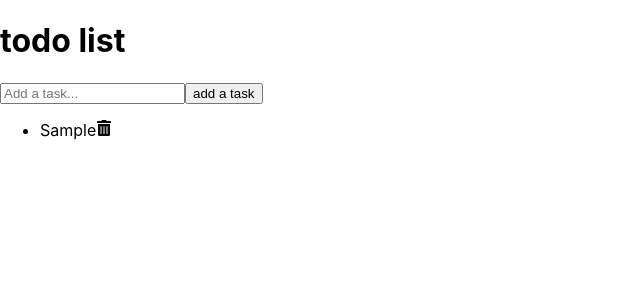
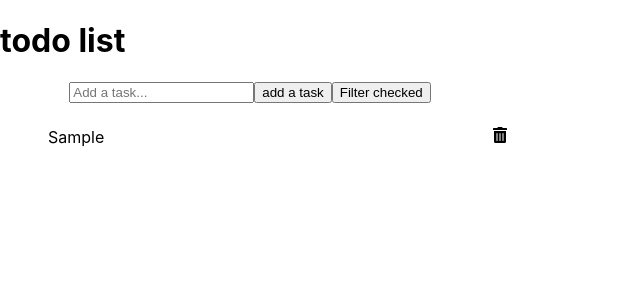
Before and after one commit to Ywette/todo-React, a React (Create React App) app: page / in a window 1280 px wide. Both pictures are taken after typing "Sample" into the empty fields and a click on the button "add a task". Shown: the top 300 px of the page, without its empty margins (0-640 px from the left). Built offline with nearby package versions, Linux system fonts and the light colour scheme.

Commit message:
delete-task

```diff
--- a/src/App.scss
+++ b/src/App.scss
@@ -1,18 +1,14 @@
-.links {
+.todo {
+  width: 500px;
+}
+.todo__form {
+  justify-content: center;
   display: flex;
-  justify-content: space-around;
-  align-items: center;
-  min-height: 100px;
-  background: rgb(101, 113, 117);
-  color: white;
 }
-.link {
-  text-decoration: none;
-  padding: 8px 16px;
-  border-radius: 8px;
-  text-transform: uppercase;
+
+.todo__list {
+  width: 100%;
+  display: flex;
+  justify-content: space-between;
+  padding: 8px;
 }
-.link:visited,
-.link:active {
-  color: black;
-}
--- a/src/components/TodoList.tsx
+++ b/src/components/TodoList.tsx
@@ -15,10 +15,15 @@ const TodoList = () => {
       console.log(taskList);
     }
   };
+  const deleteTask = (i: number) => {
+    let filtered = taskList.filter((task, index) => index !== i);
+    setTaskList([...filtered]);
+    console.log(filtered);
+  };
 
   return (
-    <div>
-      <form>
+    <div className="todo">
+      <form className="todo__form">
         <input
           placeholder="Add a task..."
           type="text"
@@ -33,13 +38,14 @@ const TodoList = () => {
         >
           add a task
         </button>
+        <button>Filter checked</button>
       </form>
       <ul>
         {taskList.map((task, i) => {
           return (
-            <li key={i}>
+            <li className="todo__list" key={i}>
               {task}
-              <FaTrashAlt />
+              <FaTrashAlt onClick={() => deleteTask(i)} />
             </li>
           );
         })}
```
